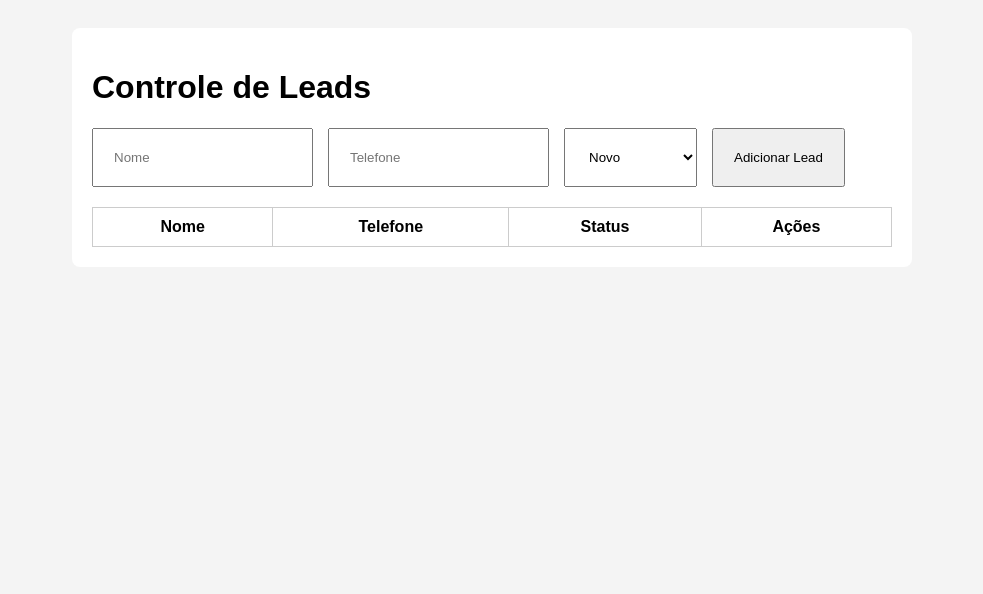
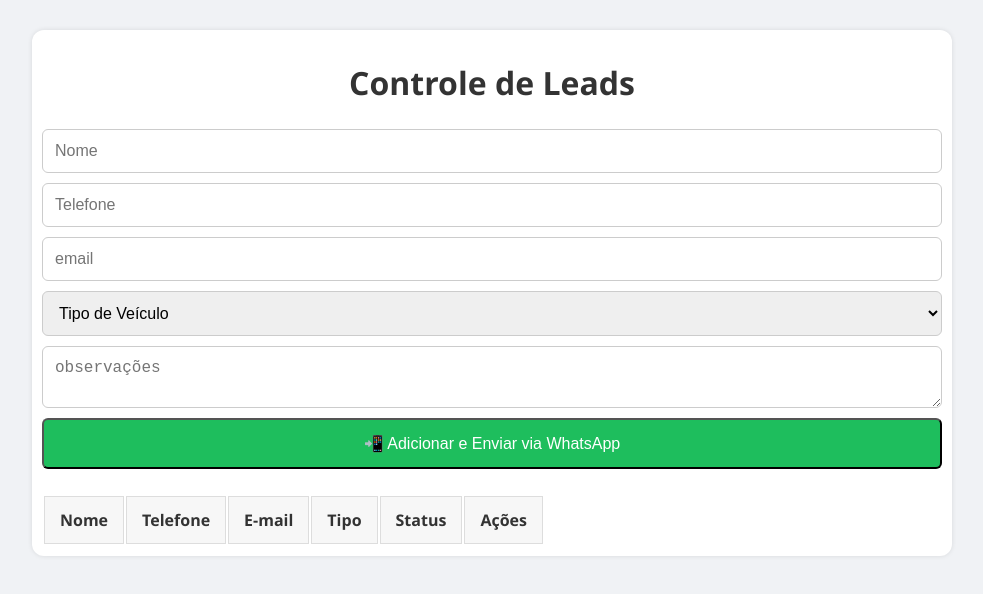
Before and after one commit to heriveltopaiva/controle-de-leads, a plain HTML site: page index.html in a window 1280 px wide. Shown: the whole page, without its empty margins (148-1131 px from the left). Drawn offline with Linux system fonts and the light colour scheme.

Commit message:
atualiza com novos campos e envio completo para WhatsApp

```diff
--- a/index.html
+++ b/index.html
@@ -1,11 +1,10 @@
 <!DOCTYPE html>
 <html lang="pt-br">
-
   <head>
-    <meta charset="UTF-8">
-    <meta name="viewport" content="width=device-width, initial-scale=1.0">
+    <meta charset="UTF-8" />
+    <meta name="viewport" content="width=device-width, initial-scale=1.0" />
     <title>Controle de Leads</title>
-    <link rel="stylesheet" href="style.css">
+    <link rel="stylesheet" href="style.css" />
   </head>
 
   <body>
@@ -15,15 +14,28 @@
       <!--formulario dentro de uma div-->
       <div class="formulario">
         <form id="leadForm">
-                <input type="text" id="nome" placeholder="Nome" required>
-                <input type="text" id="telefone" placeholder="Telefone" required>
-                <select id="status">
-                    <option value="Novo">Novo</option>
-                    <option value="Em Contato">Em Contato</option>
-                    <option value="Fechado">Fechado</option>
+          <input type="text" id="nome" placeholder="Nome" required />
+          <input type="text" id="telefone" placeholder="Telefone" required />
+          <input type="text" id="email" placeholder="email" required />
 
+          <select id="tipo">
+            <option value="" disabled selected>Tipo de Veículo</option>
+            <option value="Carro popular">Carro popular</option>
+            <option value="SUV">SUV</option>
+            <option value="Picape">Picape</option>
+            <option value="Sedan">Sedan</option>
+            <option value="Outros">Outros</option>
           </select>
-                <button type="submit">Adicionar Lead</button>
+
+          <textarea
+            id="observações"
+            placeholder="observações"
+            rows="2"
+          ></textarea>
+
+          <button type="submit" class="btn-whatsapp">
+            📲 Adicionar e Enviar via WhatsApp
+          </button>
         </form>
       </div>
 
@@ -32,12 +44,13 @@
         <table>
           <thead>
             <tr>
-                            <th>Nome</th> <!--essas linhas são criadas na horizontal-->
+              <th>Nome</th>
+              <!--essas linhas são criadas na horizontal-->
               <th>Telefone</th>
+              <th>E-mail</th>
+              <th>Tipo</th>
               <th>Status</th>
               <th>Ações</th>
-
-
             </tr>
           </thead>
           <tbody id="leadTableBody"></tbody>
@@ -45,9 +58,6 @@
       </div>
     </div>
 
-
     <script src="script.js"></script>
-
   </body>
-
 </html>
--- a/script.js
+++ b/script.js
@@ -1,41 +1,3 @@
-/*const form = document.getElementById('leadForm');
-const leadTableBody = document.getElementById('leadTableBody');
-let leads = [];
-
-form.addEventListener('submit', function(e) {
-    e.preventDefault();
-
-    const nome = document.getElementById('nome').value;
-    const telefone = document.getElementById('telefone').value;
-    const status = document.getElementById('status').value;
-
-    const lead = {nome, telefone, status};
-    leads.push(lead);
-    atualizarTabela();
-    form.reset();
-});
-
-function atualizarTabela() {
-    leadTableBody.innerHTML = '';
-    leads.forEach((lead, index) => {
-        const row = document.createElement('tr');
-        row.innerHTML = `
-        <td>${lead.nome}</td>
-        <td>${lead.telefone}</td>
-        <td>${lead.status}</td>
-        <td><button onclick="removerLead(${index})">Remover</button></td>
-        `;
-        leadTableBody.appendChild(row);
-
-        });
-    }
-
-    function removerLead(index) {
-        leads.splice(index, 1);
-        atualizarTabela();
-    }
-*/
-
 // Pega o formulário e o corpo da tabela
 const form = document.getElementById('leadForm');
 const leadTableBody = document.getElementById('leadTableBody');
@@ -50,33 +12,38 @@ form.addEventListener('submit', function (e) {
     // Captura os valores dos campos
     const nome = document.getElementById('nome').value;
     const telefone = document.getElementById('telefone').value;
-    const status = document.getElementById('status').value;
+    const email = document.getElementById('email').value;
+    const tipo = document.getElementById('tipo').value;
+    const status = "Novo"; //status padrão
+    const observacoes = document.getElementById('observacoes').value;
 
     // Cria um objeto com os dados do lead
-    const lead = { nome, telefone, status };
-
-    // Adiciona ao array
-    leads.push(lead);
-
-    // Atualiza a tabela
-    atualizarTabela();
-
-    // Limpa o formulário
-    form.reset();
+    const lead = { nome, telefone, email, tipo, status, observacoes };
+    leads.push(lead);// Adiciona ao array
+    atualizarTabela();// Atualiza a tabela
+    form.reset();// Limpa o formulário
 
     // Envia para o WhatsApp
     const numero = "5534997973346"; // ✅ Altere aqui para o seu número real com DDD
-    const mensagem = `Olá, meu nome é *${nome}* e estou interessado em um veículo.
-Telefone para contato: *${telefone}*
-Status: *${status}*`;
+
+    const mensagem = `
+    *Novo lead capturado pelo formulário!*
+
+    📌 *Nome:* ${nome}
+    📱 *Telefone:* ${telefone}
+    📧 *E-mail:* ${email}
+    🚗 *Tipo de veículo:* ${tipo}
+    📊 *Status:* ${status}
+    📝 *Observações:* ${observacoes}
+
+    `;
+
+
 
     const urlWhatsApp = `https://wa.me/${numero}?text=${encodeURIComponent(mensagem)}`;
 
-    // Teste no console
-    //console.log("Abrindo WhatsApp...");
-
-    // Abre o WhatsApp em nova aba
-    window.open(urlWhatsApp, "_blank");
+    console.log("Abrindo WhatsApp..."); // Teste no console
+    window.open(urlWhatsApp, "_blank");// Abre o WhatsApp em nova aba
 });
 
 // Atualiza a tabela com os dados dos leads
@@ -88,6 +55,8 @@ function atualizarTabela() {
         row.innerHTML = `
             <td>${lead.nome}</td>
             <td>${lead.telefone}</td>
+            <td>${lead.email}</td>
+            <td>${lead.tipo}</td>
             <td>${lead.status}</td>
             <td><button onclick="removerLead(${index})">Remover</button></td>
         `;
@@ -99,6 +68,4 @@ function atualizarTabela() {
 function removerLead(index) {
     leads.splice(index, 1);
     atualizarTabela();
-}
-
-//ola
+}g
--- a/style.css
+++ b/style.css
@@ -1,47 +1,106 @@
+/* Estilo geral */
 body {
-    font-family:Arial, Helvetica, sans-serif;
-    padding: 20px;
-    background: #f4f4f4;
+    font-family: 'Segoe UI', Tahoma, Geneva, Verdana, sans-serif;
+    background: #f0f2f5;
+    padding: 30px;
+    margin: 0;
 }
 
-form {
-    margin-bottom: 20px;
-}
+    /* Container centralizado */
+    .container {
+        max-width: 900px;
+        margin: auto;
+        background:  #ffffff;
+        padding: 10px;
+        border-radius: 12px;
+        box-shadow: 0 0 5px rgb(0, 0, 0, 0.1);
+    }
 
-input, select, button {
-    padding: 20px;
-    margin-right: 5px;
-}
+    /* Título */
+    h1 {
+        text-align: center;
+        color: #333;
+        margin-bottom: 25px;
+    }
 
+    /* Formulário */
+    .formulario form {
+        display: flex;
+        flex-wrap: wrap;
+        gap: 10px;
+        justify-content: space-between;
+        margin-bottom: 25px;
 
-table {
+    }
+
+    input, select, textarea {
+        flex: 1 1 100%;
+        padding: 12px;
+        border: 1px solid #ccc;
+        border-radius: 6px;
+        font-size: 1rem;
+    }
+
+    textarea {
+        resize: vertical;
+    }
+
+    /* Botão do WhatsApp */
+    .btn-whatsapp {
+        flex: 1 1 100%;
+        background-color: #25d366;
+        color: white;
+        border: nome;
+        padding: 14px;
+        font-size: 1rem;
+        border-radius: 6px;
+        cursor: pointer;
+        transition: background 0.3s;
+    }
+
+    .btn-whatsapp {
+        background-color: #1ebe5d;
+    }
+
+    /* Tabela */
+    .table table {
     width: 100%;
     border-collapse: collapse;
-    background: white;
+    background: #fff;
+    border-radius: 6px;
+    overflow: hidden;
+
 }
 
 th, td {
-    padding: 10px;
-    border: 1px solid #ccc
+    padding: 12px 15px;
+    border: 1px solid #ddd;
+    text-align: left;
 }
 
-.container {
-    max-width: 800px;
-    margin: auto;
-    background: #fff;
-    padding: 20px;
-    border-radius: 8px;
+th {
+    background-color: #f7f7f7;
+    color: #333;
+}
+
+tr:hover {
+    background-color: #0f0f0f;
 
 }
 
-.formulario form {
-    display: flex;
-    flex-wrap: wrap;
-    gap: 10px;
-    margin-bottom: 20px;
+/* Responsivo para celular */
+   @media (max-width: 600px){
+   .formulario form {
+    flex-direction:column;
+
+
+    input, select, textarea, .btn-whatsapp {
+        flex: 1, 1, 100%;
+    }
+
+    table, thead, tbody, th, td, tr {
+        font-size: 0.9rem;
+      }
 
 }
-
-.tabela {
-    overflow: auto;/*barra de rolagem*/
 }
```
Lines whose indentation alone changed are shown as unchanged.
